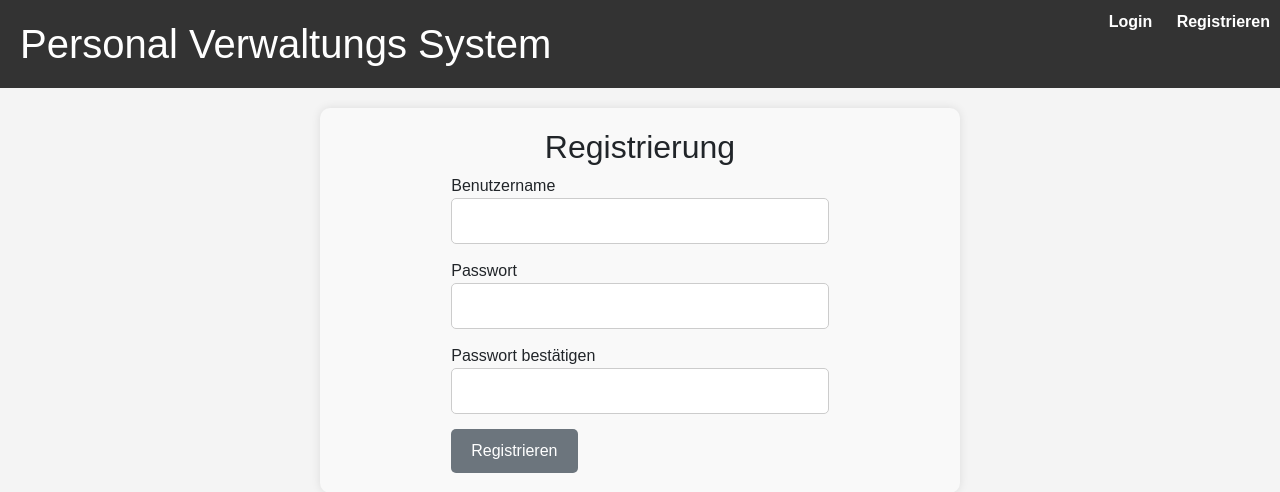
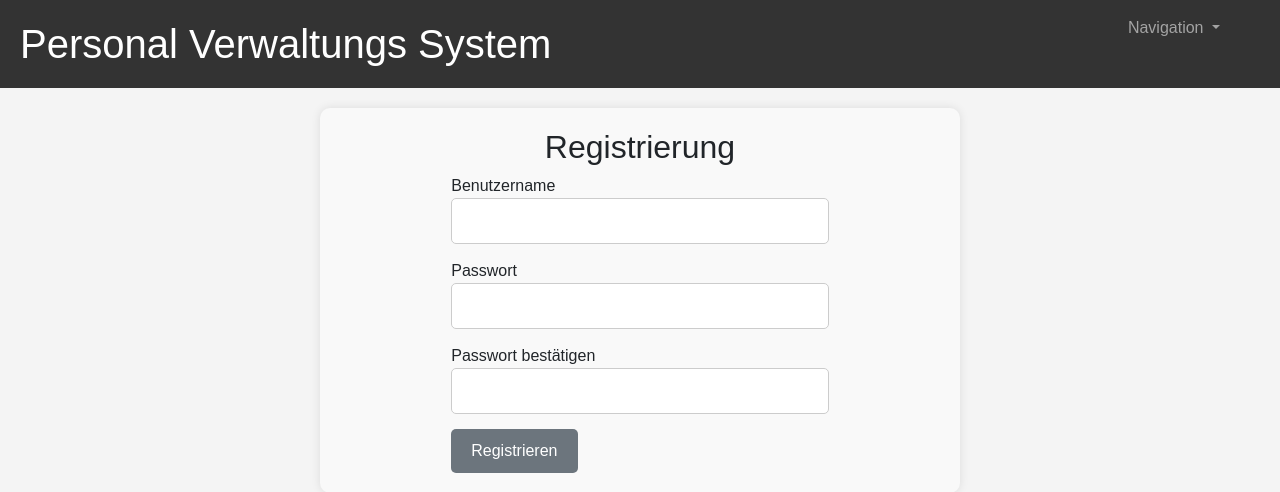
Before and after one commit to Ma-Ko-dev/Roleplay_Employee_Manager, a Flask app: page /register in a window 1280 px wide. Shown: the top 492 px of the page. Run offline with Flask 3, Linux system fonts and the light colour scheme; some libraries are stand-ins or nearby versions.

Commit message:
Navbar Redesign

```diff
--- a/flask_app.py
+++ b/flask_app.py
@@ -199,7 +199,7 @@ def settings():
     users = db_session.query(RegisteredUser).all()
 
     page = request.args.get('page', type=int, default=1)
-    per_page = 10  # Anzahl der Benutzer pro Seite
+    per_page = 2  # Anzahl der Benutzer pro Seite
     offset = (page - 1) * per_page
     total = len(users)  # Die Gesamtanzahl der Benutzer
     pagination = Pagination(page=page, per_page=per_page, total=total, css_framework='bootstrap5')
--- a/templates/layout.html
+++ b/templates/layout.html
@@ -5,9 +5,9 @@
     <!-- jQuery -->
     <script src="https://code.jquery.com/jquery-3.6.0.min.js"></script>
     <!-- Bootstrap CSS über CDN -->
-    <link rel="stylesheet" href="https://cdn.jsdelivr.net/npm/bootstrap@5.3.0/dist/css/bootstrap.min.css">
+    <link href="https://cdn.jsdelivr.net/npm/bootstrap@5.3.1/dist/css/bootstrap.min.css" rel="stylesheet" integrity="sha384-4bw+/aepP/YC94hEpVNVgiZdgIC5+VKNBQNGCHeKRQN+PtmoHDEXuppvnDJzQIu9" crossorigin="anonymous">
     <!-- Bootstrap JS über CDN -->
-    <script src="https://cdn.jsdelivr.net/npm/bootstrap@5.3.0/dist/js/bootstrap.min.js"></script>
+    <script src="https://cdn.jsdelivr.net/npm/bootstrap@5.3.1/dist/js/bootstrap.bundle.min.js" integrity="sha384-HwwvtgBNo3bZJJLYd8oVXjrBZt8cqVSpeBNS5n7C8IVInixGAoxmnlMuBnhbgrkm" crossorigin="anonymous"></script>
 
     <!--    Benutzerdefinierte CSS Datei-->
     <link rel="stylesheet" href="{{ url_for('static', filename='css/styles.css') }}">
@@ -17,17 +17,46 @@
     <div class="header">
         <h1>Personal Verwaltungs System</h1>
     </div>
-    <div class="custom-nav">
+<!--    <div class="custom-nav">-->
+<!--        {% if current_user.is_authenticated %}-->
+<!--            {% if current_user.is_admin %}-->
+<!--                <a href="{{ url_for('settings') }}">Einstellungen</a>-->
+<!--            {% endif %}-->
+<!--            <a href="{{ url_for('logout')  }}">Logout</a>-->
+<!--        {% else %}-->
+<!--            <a href="{{ url_for('login') }}">Login</a>-->
+<!--            <a href="{{ url_for('register') }}">Registrieren</a>-->
+<!--        {% endif %}-->
+<!--    </div>-->
+
+    <nav class="navbar navbar-expand-lg position-absolute top-0 end-0" data-bs-theme="dark">
+      <div class="container-fluid">
+        <button class="navbar-toggler" type="button" data-bs-toggle="collapse" data-bs-target="#navbarNavDropdown" aria-controls="navbarNavDropdown" aria-expanded="false" aria-label="Toggle navigation">
+          <span class="navbar-toggler-icon"></span>
+        </button>
+        <div class="collapse navbar-collapse" id="navbarNavDropdown">
+          <ul class="navbar-nav">
+            <li class="nav-item dropdown me-3">
+              <a class="nav-link dropdown-toggle me-4" href="#" role="button" data-bs-toggle="dropdown" aria-expanded="false">
+                Navigation
+              </a>
+              <ul class="dropdown-menu">
                   {% if current_user.is_authenticated %}
+                  <li><a class="dropdown-item" href="{{ url_for('index') }}">Startseite</a></li>
                     {% if current_user.is_admin %}
-                <a href="{{ url_for('settings') }}">Einstellungen</a>
+                        <li><a class="dropdown-item" href="{{ url_for('settings') }}">Adminbereich</a></li>
                     {% endif %}
-            <a href="{{ url_for('logout')  }}">Logout</a>
+                    <li><a class="dropdown-item" href="{{ url_for('logout')  }}">Logout</a></li>
                   {% else %}
-            <a href="{{ url_for('login') }}">Login</a>
-            <a href="{{ url_for('register') }}">Registrieren</a>
+                    <li><a class="dropdown-item" href="{{ url_for('login') }}">Login</a></li>
+                    <li><a class="dropdown-item" href="{{ url_for('register') }}">Registrieren</a></li>
                   {% endif %}
+              </ul>
+            </li>
+          </ul>
         </div>
+      </div>
+    </nav>
 
     <div class="content">
         {% block content %}{% endblock %}
--- a/templates/settings.html
+++ b/templates/settings.html
@@ -109,9 +109,7 @@ $(document).ready(function() {
         // Aktualisieren Sie die Registerkartenanzeige
         $(this).tab('show');
     });
-});
 
-$(document).ready(function() {
     // Überprüfen Sie, ob ein gespeicherter Wert für die aktive Registerkarte vorhanden ist
     var activeTabId = localStorage.getItem('activeTab');
 
```
Lines whose indentation alone changed are shown as unchanged.
